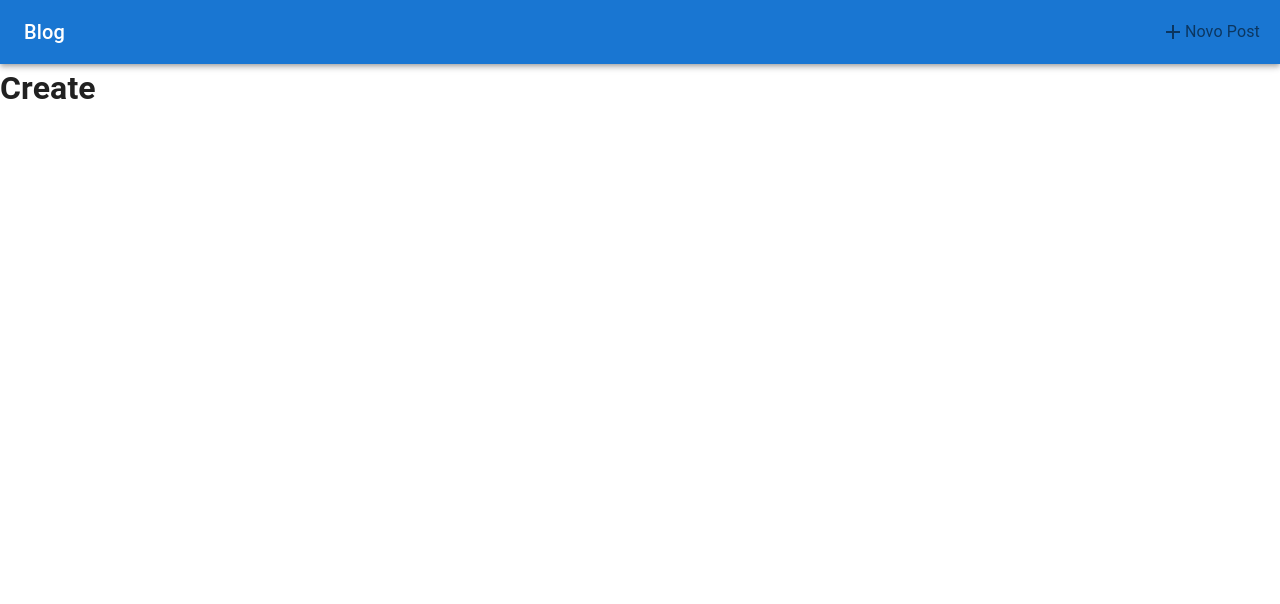
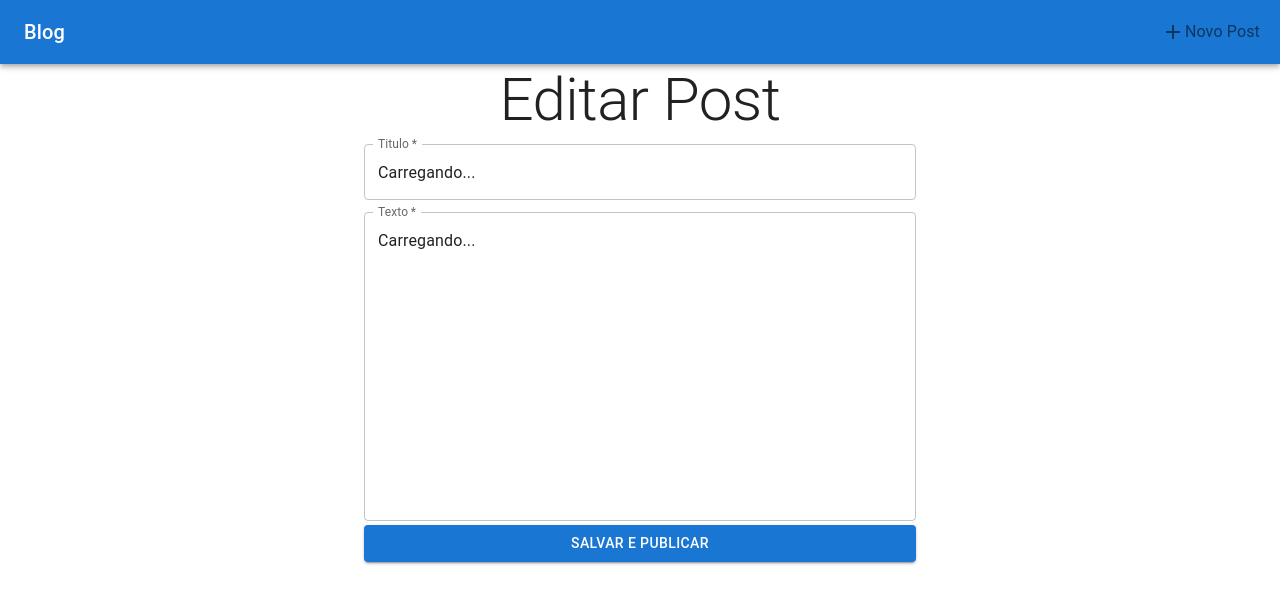
Before and after one commit to cristovaolima/blog, a React (Create React App) app: page /edit/1 in a window 1280 px wide. Shown: the top 604 px of the page. Built offline with nearby package versions, Linux system fonts and the light colour scheme; no server answers.

Commit message:
novo e atualizar post

```diff
--- a/src/components/Header/index.js
+++ b/src/components/Header/index.js
@@ -1,5 +1,4 @@
 import React from 'react';
-import { Link } from "react-router-dom";
 import * as M from '@mui/material';
 import AddIcon from '@mui/icons-material/Add';
 
@@ -14,13 +13,7 @@ export default function Header() {
             </M.Link>
           </M.Typography>
           <M.Link href="/create">
-                      <M.IconButton
-                        // color="inherit"
-                        aria-label="open drawer"
-                        edge="end"
-                        // onClick={handleDrawerOpen}
-                        // sx={{ ...(open && { display: 'none' }) }}
-                      >
+            <M.IconButton aria-label="open drawer" edge="end">
               <AddIcon />
               <M.Typography noWrap sx={{ flexGrow: 1 }}>
               Novo Post
--- a/src/pages/Create/index.js
+++ b/src/pages/Create/index.js
@@ -1,9 +1,141 @@
-import React from 'react';
+import React, { useState, useEffect } from 'react';
+import { useParams, useNavigate } from 'react-router-dom';
+import * as M from '@mui/material';
+import { ApiService } from '../../api';
 
 export default function Create() {
+    const id = useParams();
+    const [postId] = useState(id?.id);
+    const [title, setTitle] = useState(postId ? "Carregando..." : "");
+    const [text, setText] = useState(postId ? "Carregando..." : "");
+    const [userId, setUserId] = useState("");
+    const [loading, setLoading] = useState(false);
+    const navigate = useNavigate();
+
+    useEffect(() => {
+        document.title = "Novo Post | Blog";
+        if(postId){
+            document.title = "Editar post | Blog";
+            loadPost();
+        }
+    }, []);
+
+    async function loadPost(){
+        setLoading(true);
+        const responseJson = await ApiService.posts.show(id?.id);
+        console.log(responseJson);
+        if(responseJson.error){
+            setLoading(false);
+            alert(responseJson.message);
+            return;
+        }else{
+            setTitle(responseJson?.title);
+            setText(responseJson?.body);
+            setUserId(responseJson?.userId);
+            setLoading(false);
+            return;
+        }
+    }
+
+    async function update(){
+        setLoading(true);
+        const responseJson = await ApiService.posts.update(title, text, userId, postId);
+
+        if(responseJson.error){
+            setLoading(false);
+            alert(responseJson.message);
+            return;
+        }else{
+            alert("Atualizado com sucesso!");
+            setLoading(false);
+            navigate('/');
+            return;
+        }
+    }
+
+    async function save(){
+        setLoading(true);
+        const responseJson = await ApiService.posts.create(title, text, 1);
+
+        if(responseJson.error){
+            setLoading(false);
+            alert(responseJson.message);
+            return;
+        }else{
+            alert("Salvo e publicado com sucesso!");
+            setLoading(false);
+            navigate('/');
+            return;
+        }
+    }
+
+    function validate(){
+        var _title = false;
+        var _text = false;
+
+        if(title !== "")
+            _title = true;
+
+        if(text !== "")
+            _text = true;
+
+        return _title && _text;
+    }
+
+    function submit(e){
+        e.preventDefault();
+        if(validate){
+            if(postId){
+                update();
+            } else {
+                save();
+            }
+        }
+    }
+
     return (
-        <div>
-            <h1>Create</h1>
-        </div>
+        <main>
+            <M.Box>
+                <M.Container maxWidth="sm">
+                    <M.Typography variant="h2" align="center">
+                    {postId ? "Editar Post" : "Novo Post"}
+                    </M.Typography>
+                    <M.Grid item xs={12} sm={12}>
+                        <M.Box component="form" noValidate autoComplete="off">
+                        <input type="hidden" value={postId}/>
+                        <div>
+                            <M.TextField
+                              label="Titulo"
+                              value={title}
+                              fullWidth
+                              margin="dense"
+                              onChange={(e) => setTitle(e.target.value)}
+                              disabled={loading}
+                              required
+                            />
+                        </div>
+                        <div>
+                            <M.TextField
+                              label="Texto"
+                              multiline
+                              rows={12}
+                              value={text}
+                              fullWidth
+                              margin="dense"
+                              onChange={(e) => setText(e.target.value)}
+                              disabled={loading}
+                              required
+                            />
+                        </div>
+                    </M.Box>
+                    </M.Grid>
+                    <M.Stack spacing={20} align="center">
+                        <M.Button variant="contained" disabled={loading} onClick={submit}>
+                        Salvar e publicar
+                        </M.Button>
+                    </M.Stack>
+                </M.Container>
+            </M.Box>
+        </main>
     );
 }
```
Lines whose indentation alone changed are shown as unchanged.
